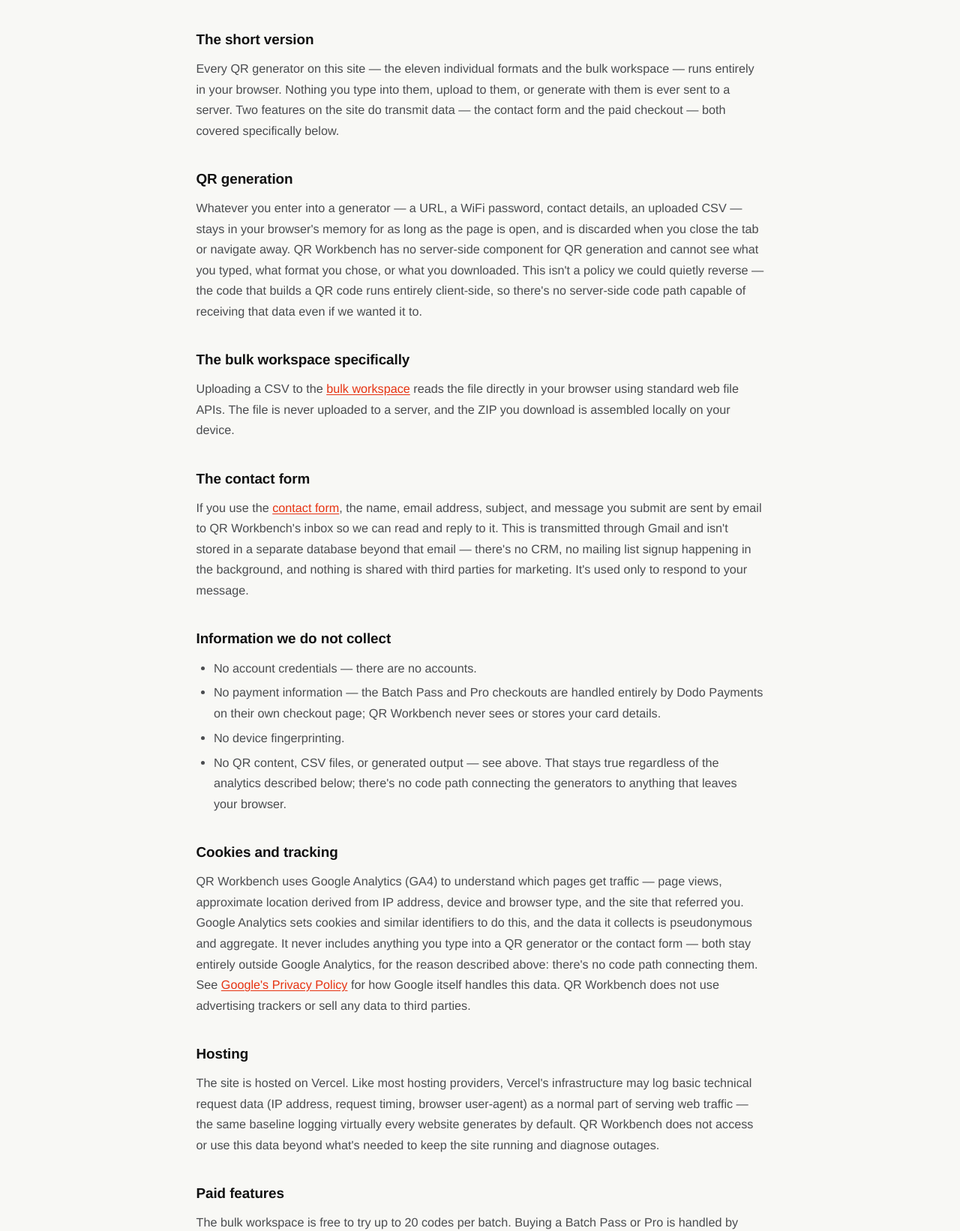
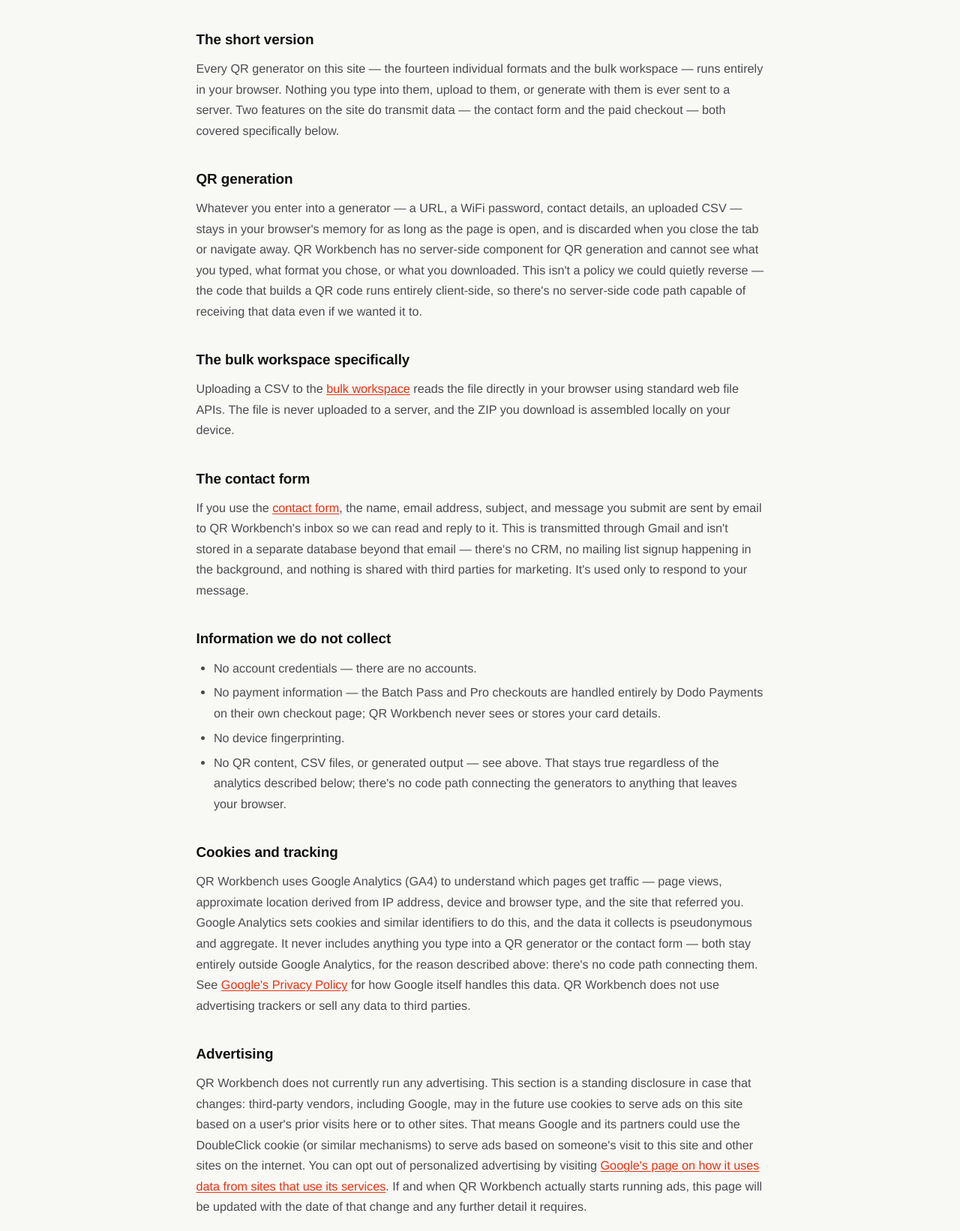
Before and after one commit to amitsharma130291/qrworkbench, an Astro site: page /privacy-policy in a window 1280 px wide. Shown: the part 260-1902 px from the top of the page at 75% size. Built offline with nearby package versions, Linux system fonts and the light colour scheme; Astro itself is replaced by a stand-in of ours.

Commit message:
Fix build errors, add AdSense privacy disclosure

```diff
--- a/src/pages/privacy-policy.astro
+++ b/src/pages/privacy-policy.astro
@@ -9,7 +9,7 @@
   updated="August 20, 2026"
 >
   <h2>The short version</h2>
-  <p>Every QR generator on this site — the eleven individual formats and the bulk workspace — runs entirely in your browser. Nothing you type into them, upload to them, or generate with them is ever sent to a server. Two features on the site do transmit data — the contact form and the paid checkout — both covered specifically below.</p>
+  <p>Every QR generator on this site — the fourteen individual formats and the bulk workspace — runs entirely in your browser. Nothing you type into them, upload to them, or generate with them is ever sent to a server. Two features on the site do transmit data — the contact form and the paid checkout — both covered specifically below.</p>
 
   <h2>QR generation</h2>
   <p>Whatever you enter into a generator — a URL, a WiFi password, contact details, an uploaded CSV — stays in your browser's memory for as long as the page is open, and is discarded when you close the tab or navigate away. QR Workbench has no server-side component for QR generation and cannot see what you typed, what format you chose, or what you downloaded. This isn't a policy we could quietly reverse — the code that builds a QR code runs entirely client-side, so there's no server-side code path capable of receiving that data even if we wanted it to.</p>
@@ -31,6 +31,9 @@
   <h2>Cookies and tracking</h2>
   <p>QR Workbench uses Google Analytics (GA4) to understand which pages get traffic — page views, approximate location derived from IP address, device and browser type, and the site that referred you. Google Analytics sets cookies and similar identifiers to do this, and the data it collects is pseudonymous and aggregate. It never includes anything you type into a QR generator or the contact form — both stay entirely outside Google Analytics, for the reason described above: there's no code path connecting them. See <a href="https://policies.google.com/privacy" rel="nofollow">Google's Privacy Policy</a> for how Google itself handles this data. QR Workbench does not use advertising trackers or sell any data to third parties.</p>
 
+  <h2>Advertising</h2>
+  <p>QR Workbench does not currently run any advertising. This section is a standing disclosure in case that changes: third-party vendors, including Google, may in the future use cookies to serve ads on this site based on a user's prior visits here or to other sites. That means Google and its partners could use the DoubleClick cookie (or similar mechanisms) to serve ads based on someone's visit to this site and other sites on the internet. You can opt out of personalized advertising by visiting <a href="https://policies.google.com/technologies/partner-sites" rel="nofollow">Google's page on how it uses data from sites that use its services</a>. If and when QR Workbench actually starts running ads, this page will be updated with the date of that change and any further detail it requires.</p>
+
   <h2>Hosting</h2>
   <p>The site is hosted on Vercel. Like most hosting providers, Vercel's infrastructure may log basic technical request data (IP address, request timing, browser user-agent) as a normal part of serving web traffic — the same baseline logging virtually every website generates by default. QR Workbench does not access or use this data beyond what's needed to keep the site running and diagnose outages.</p>
 
```
